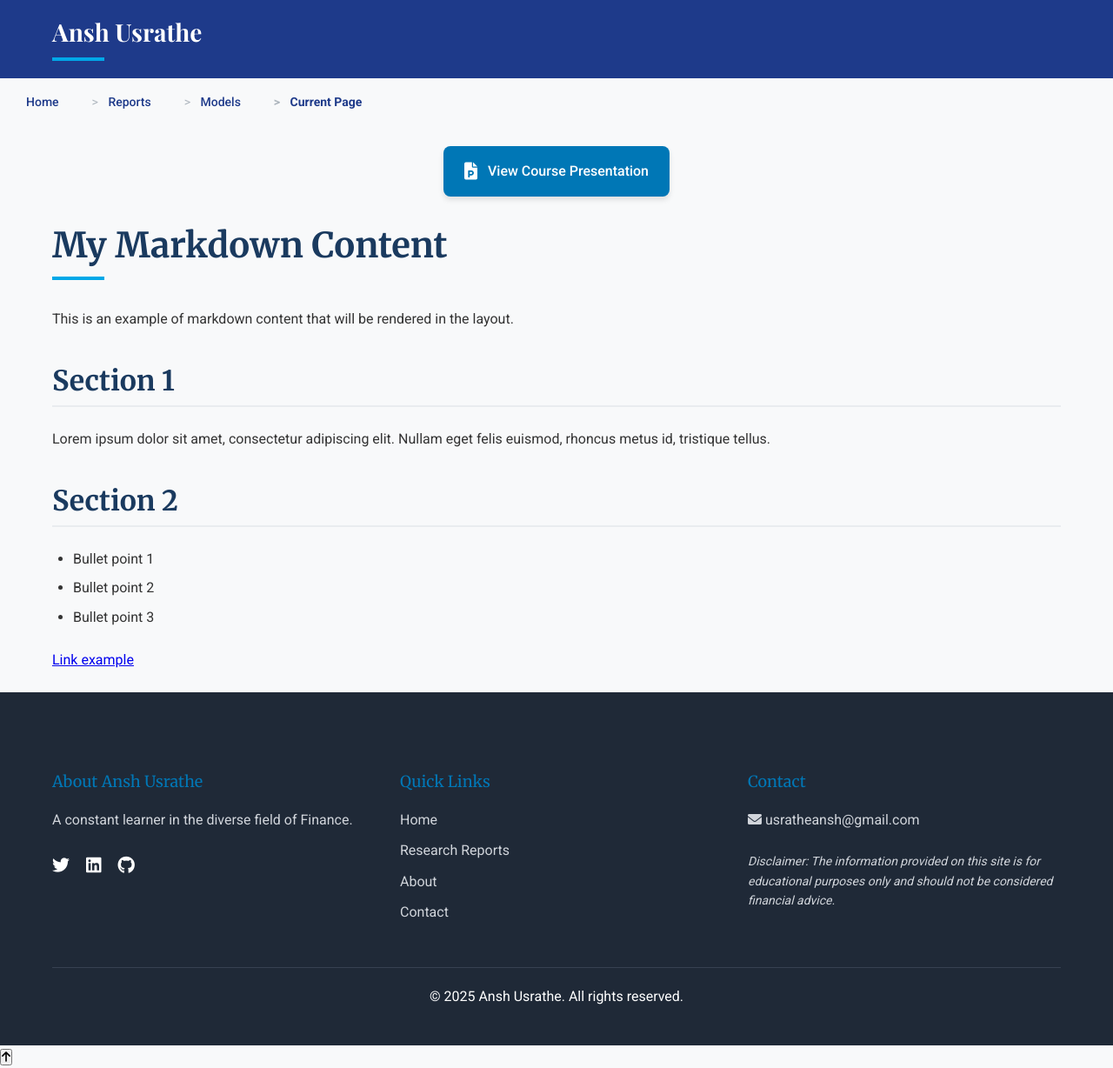
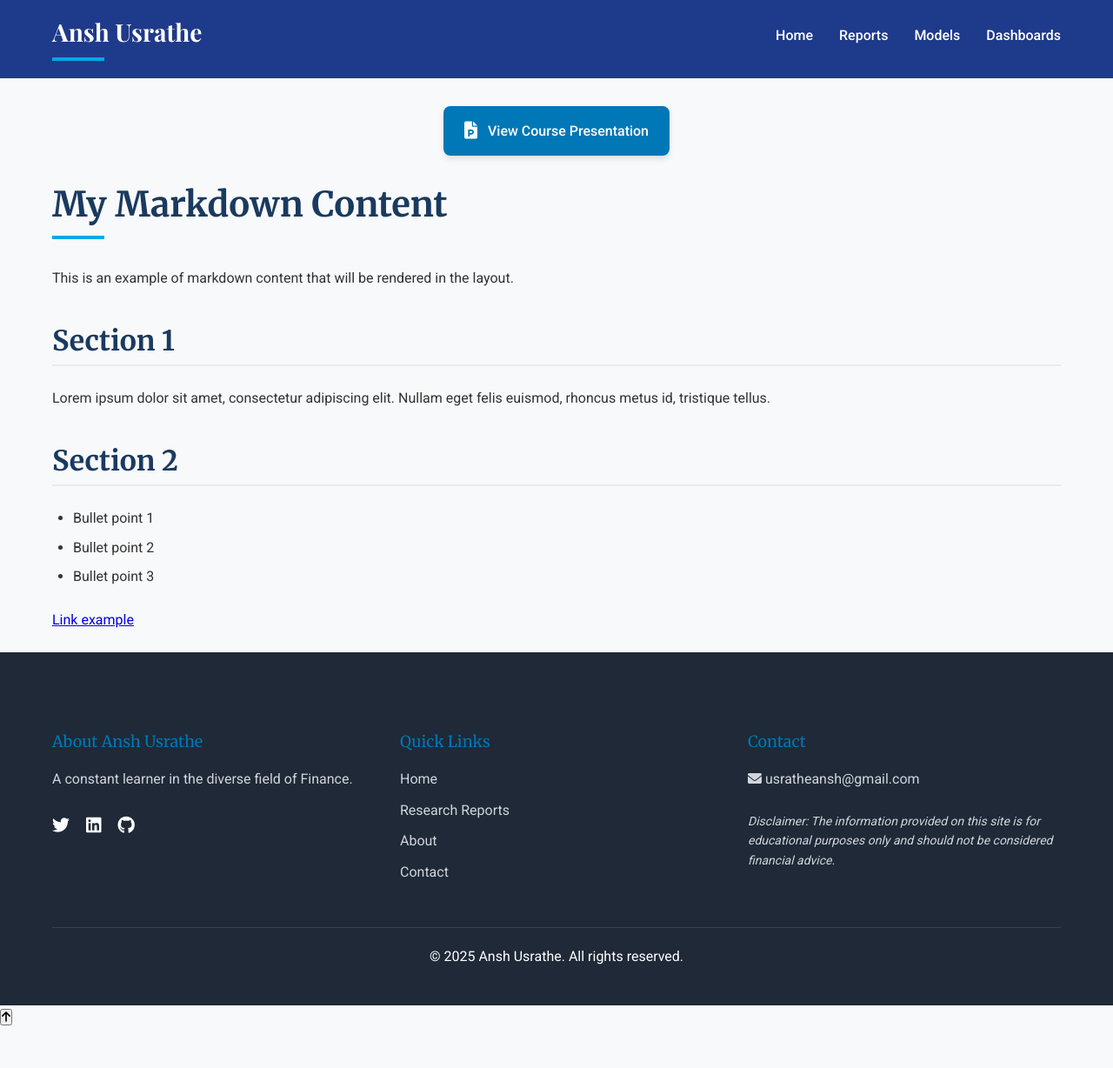
Before and after one commit to anshusrathe/FinBlogs, a Jekyll site: the page built from content/reports/example.md, in a window 1280 px wide. Shown: the whole page at 87% size. Built offline with Jekyll 4.4.1, drawn with Linux system fonts in a browser that asks for light colours; after the commit the page ends 1182 px from its top, so only the background shows below that.

Commit message:
Merge remote changes and add my updates

```diff
--- a/_includes/breadcrumbs.html
+++ /dev/null
@@ -1,18 +0,0 @@
-<!-- Breadcrumb -->
-<nav class="breadcrumb-container" aria-label="Breadcrumb">
-    <ol class="breadcrumb">
-      <li class="breadcrumb-item">
-        <a href="/FinBlogs/index.html">Home</a>
-      </li>
-      <li class="breadcrumb-item">
-        <a href="#reports">Reports</a>
-      </li>
-      <li class="breadcrumb-item">
-        <a href="#featured">Models</a>
-      </li>
-      <!-- Current Page (not linked) -->
-      <li class="breadcrumb-item active" aria-current="page">
-        Current Page
-      </li>
-    </ol>
-  </nav>
--- a/_includes/header.html
+++ b/_includes/header.html
@@ -410,8 +410,17 @@
                     <h1 style="color: white;">Ansh Usrathe</h1>
                 </a>
             </div>
+            <nav>
+                <ul>
+                    <li><a href="/FinBlogs/index.html">Home</a></li>
+                    <li><a href="/FinBlogs/content/reportsdatabase.html">Reports</a></li>
+                    <li><a href="/FinBlogs/content/modelsdatabase.html">Models</a></li>
+                    <li><a href="/FinBlogs/index.html#featured">Dashboards</a></li>
+                </ul>
+            </nav>
         </div>
     </header>
+
     <script>
         // Ensure the DOM is fully loaded before executing scripts
         document.addEventListener('DOMContentLoaded', function() {
--- a/_layouts/report.html
+++ b/_layouts/report.html
@@ -12,7 +12,6 @@
     <!-- Include header -->
     {% include header.html %}
 
-    {% include breadcrumbs.html %}
 
     <div class="container">
         <!-- Main content -->
--- a/assets/css/style.css
+++ b/assets/css/style.css
@@ -1036,44 +1036,3 @@
       border-radius: 4px;
     }
   }
-
-  .breadcrumb-container {
-    margin: 1rem 0;
-  }
-
-  .breadcrumb {
-    list-style: none; /* remove default list bullets/numbers */
-    padding: 0;
-    margin: 0;
-    display: flex; /* show items in a row */
-    flex-wrap: wrap; /* wrap if needed on smaller screens */
-  }
-
-  .breadcrumb-item {
-    margin-right: 0.5rem; /* space between items */
-    color: #4b5563;       /* text color, adjust as you wish */
-    font-size: 0.875rem;  /* slightly smaller text */
-  }
-
-  .breadcrumb-item a {
-    text-decoration: none;
-    color: #1e3a8a; /* link color (blue) to match your site’s palette */
-    transition: color 0.3s ease;
-  }
-
-  .breadcrumb-item a:hover {
-    color: #374151; /* darker hover color */
-  }
-
-  /* Separator between items (e.g., "Home > Reports") */
-  .breadcrumb-item + .breadcrumb-item::before {
-    content: ">";
-    color: #adb5bd; /* separator color (light grey) */
-    margin-right: 0.5rem;
-  }
-
-  /* Current page styling */
-  .breadcrumb-item.active {
-    font-weight: 600;
-    color: #1e3a8a;
-  }
```
